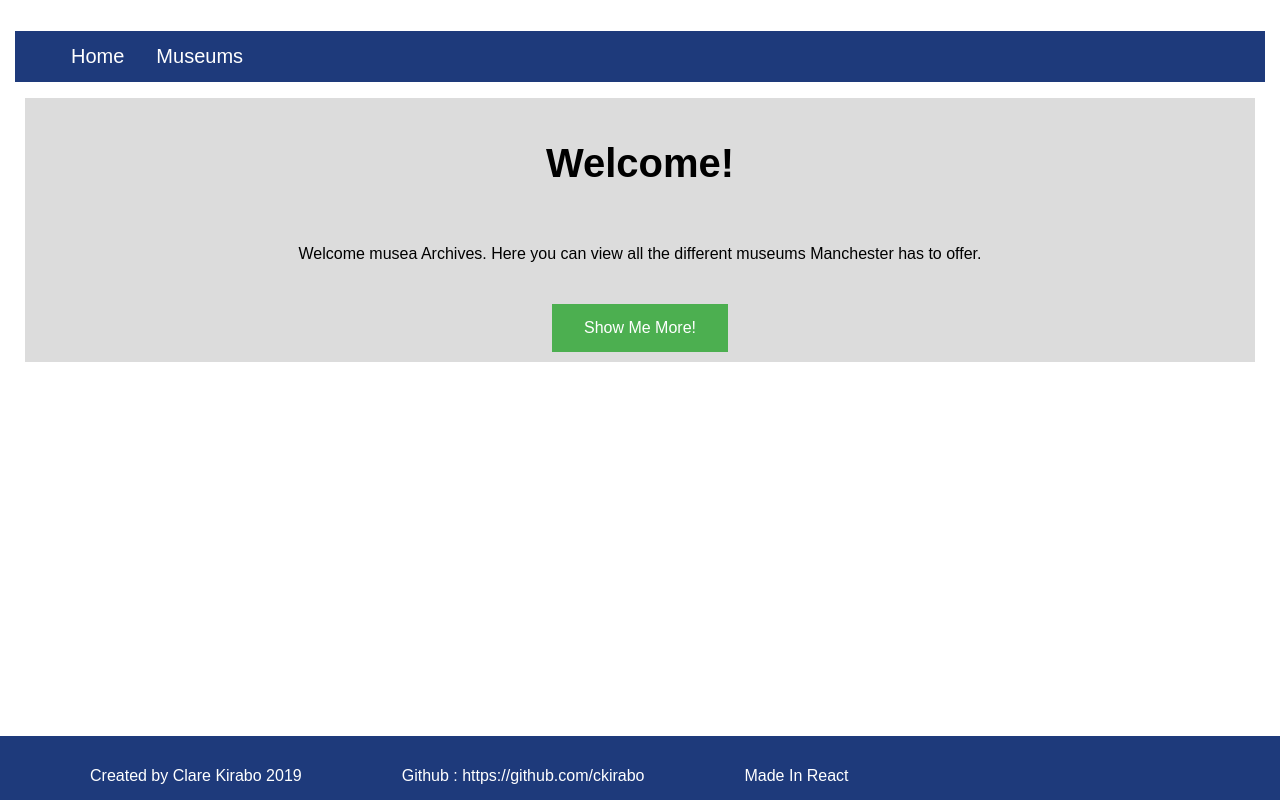
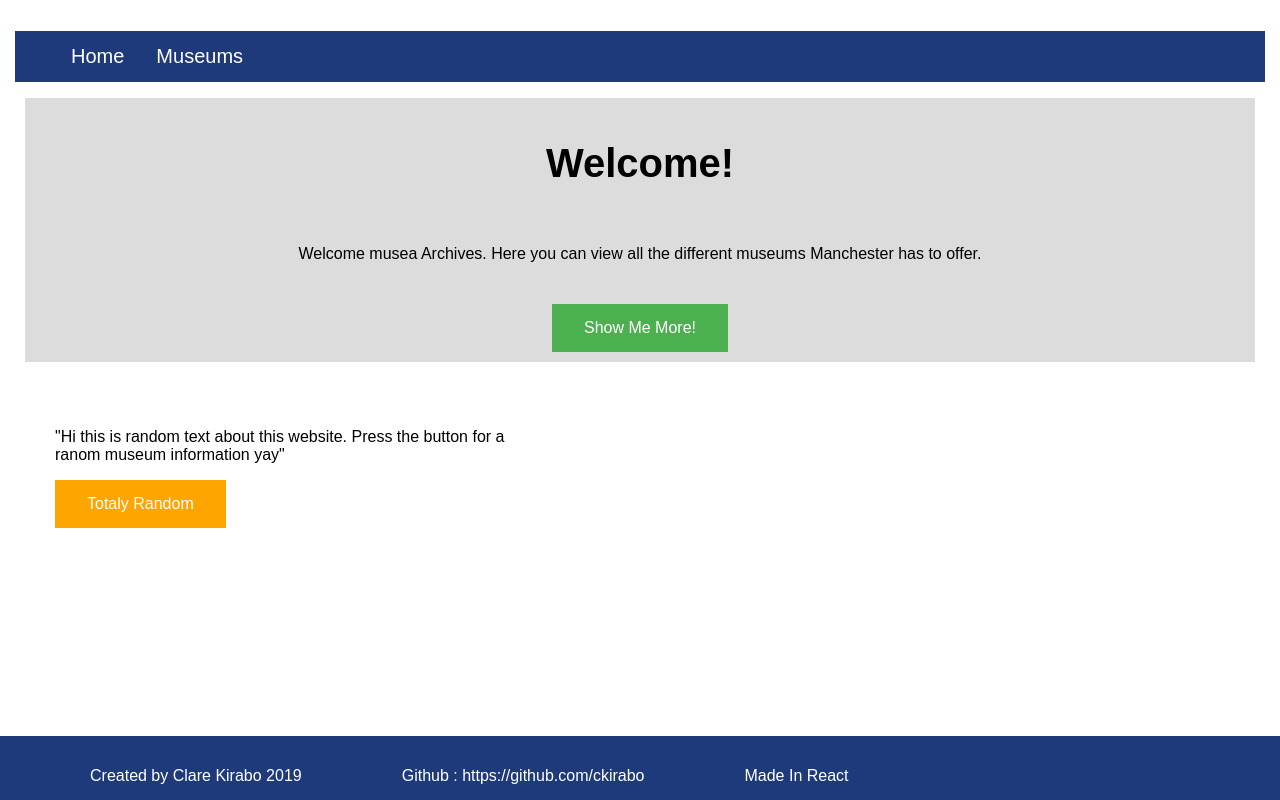
Before and after one commit to ckirabo/MuseaArchiveNodeJS, a React (Create React App) app: page / in a window 1280 px wide. Built offline with nearby package versions, Linux system fonts and the light colour scheme.

Commit message:
added some buttons to the home page for the random number generator

```diff
--- /dev/null
+++ b/src/Css/cards.css
@@ -0,0 +1,12 @@
+/*CARDS CSS*/
+
+div.locationForCards{
+padding: 15px;
+}
+
+div.cards{
+	border: 1px solid #595959;
+	padding: 5px;
+	border-radius: 4px;
+	margin: 5px;
+}
--- a/src/Css/welcome.css
+++ b/src/Css/welcome.css
@@ -4,11 +4,11 @@ body{
 
 
 h1{
-	font-size: 40px;
+  font-size: 40px;
 }
 
 div.WelcomeCard{
-	text-align: center;
+  text-align: center;
   background-color: #DCDCDC;
   padding: 10px;
   margin: 10px ;
@@ -28,6 +28,42 @@ div.WelcomeCard{
 }
 
 #paragraph {
-	padding: 10px;
-	margin: 15px 0px 15px 0px;
+  padding: 10px;
+  margin: 15px 0px 15px 0px;
 }
+
+/*BOTTTOM CONTENT*/
+#random{
+  background-color: #FFA500;
+  border: none;
+  color: white;
+  padding: 15px 32px;
+  text-align: center;
+  text-decoration: none;
+  display: inline-block;
+  font-size: 16px;
+
+}
+
+#buttonInfo{
+
+
+
+}
+
+div.bottomContent{
+  padding: 30px;
+}
+
+div.left {
+  padding: 10px;
+  width:40%;
+  float: left;
+
+}
+
+div.right {
+  padding: 10px;
+  width: 50%;
+  float: right;
+}
--- a/src/HomeJs/HomePageContent.js
+++ b/src/HomeJs/HomePageContent.js
@@ -1,6 +1,6 @@
 import React, { Component } from 'react';
 import Welcome from './welcome.js';
-
+import BottomContent from './bottomContent.js';
 
 class HomePageContent extends Component {
 
@@ -8,6 +8,7 @@ class HomePageContent extends Component {
     return (
       <div>
       <Welcome/>
+      <BottomContent/>
       </div>
     );
   }
--- /dev/null
+++ b/src/HomeJs/bottomContent.js
@@ -0,0 +1,59 @@
+import React, { Component } from 'react';
+import CreateCard from '../MuseumsJs/createCard.js';
+import '../Css/welcome.css';
+import '../Css/cards.css';
+
+class BottomContent extends Component {
+
+constructor(){
+super();
+
+this.state = {
+
+	rawData : [ {id : 1 , name : "Art Museum", postcode : "SBW"},
+	            {id : 2, name : "Science Museum", postcode : "SBF"},
+	            {id : 3, name : "Clown Museum", postcode: "ASA"}],
+
+	display : [],
+	clicked : true
+}
+
+this.random =  () => {
+     let rawDataLength = this.state.rawData.length;
+     let number = Math.floor(Math.random() * rawDataLength );
+
+
+
+  this.setState({
+       display : [this.state.rawData[number]]
+  });
+
+
+ }
+
+
+}
+
+
+
+render(){
+console.log(this.state.rawData);
+	return(
+
+		<div className="bottomContent">
+		<div className="left">
+		<p>"Hi this is random text about this website. Press the button for a ranom museum information yay"</p>
+		<input type="button" value="Totaly Random" id="random" onClick={this.random}/>
+		</div>
+
+		<div className="right">
+		<CreateCard museums ={this.state.display} />
+		</div>
+		</div>
+
+		);
+}
+
+}
+
+export default BottomContent;
```
Also changed, not shown: src/HomeJs/arrayData.js (deleted, +0 -31 lines), src/arrayData.js (deleted, +0 -31 lines), src/hamburger.js (deleted, +0 -30 lines), 1 other file (tests, documents, lock files or other folders).
